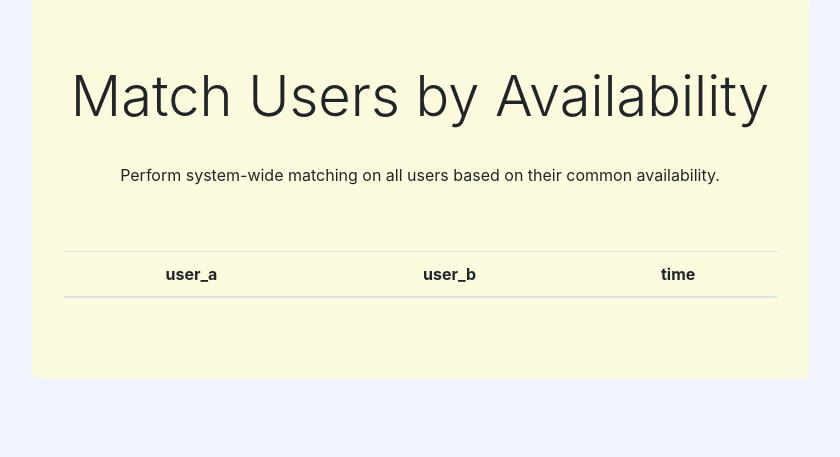
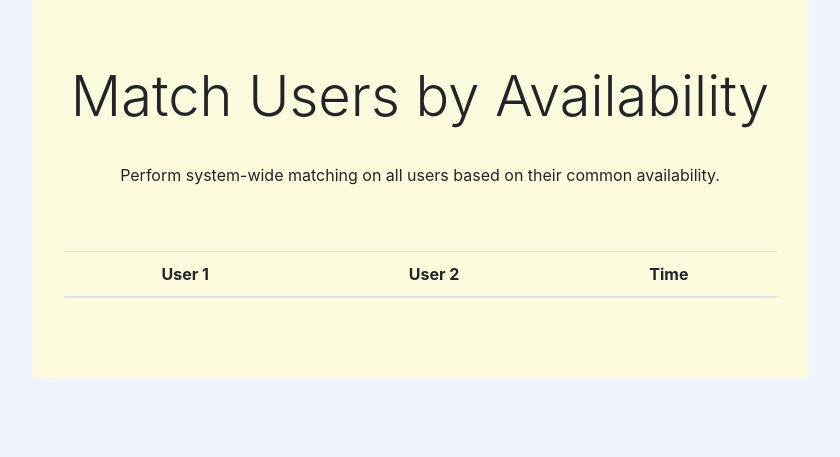
Before and after one commit to josyulasriram/Study-Buddy-Finder, a Django app: template sbuddy/templates/sbuddy/matches_time.html in a window 1280 px wide. Shown: the part 82-539 px from the top of the page, without its empty margins (220-1060 px from the left). Run offline with Django 3.2, Linux system fonts and the light colour scheme; the template is opened without the code that fills it, so the values that code supplies are empty; some libraries are stand-ins or nearby versions.

Commit message:
added more options

```diff
--- a/sbuddy/models.py
+++ b/sbuddy/models.py
@@ -14,6 +14,10 @@ class Profile(models.Model):
         ('Physics','Physics'),
         ('Computer Science','Computer Science'),
         ('Economics','Economics'),
+        ('Engineering', 'Engineering'),
+        ('Statistics', 'Statistics'),
+        ('Psychology', 'Psychology'),
+        ('Business', 'Business'),
         )
     SCHEDULE_CHOICES = [
         ("Monday Morning", "Monday Morning"),
--- a/sbuddy/templates/sbuddy/matches_time.html
+++ b/sbuddy/templates/sbuddy/matches_time.html
@@ -32,9 +32,9 @@
         <table class="table">
             <thead>
                 <tr>
-                <th class="text-center">user_a</th>
-                <th class="text-center">user_b</th>
-                <th class="text-center">time</th>
+                <th class="text-center">User 1</th>
+                <th class="text-center">User 2</th>
+                <th class="text-center">Time</th>
                 </tr>
             </thead>
 
```
Also changed, not shown: db.sqlite3, sbuddy/migrations/0004_auto_20201124_1120.py (added).
